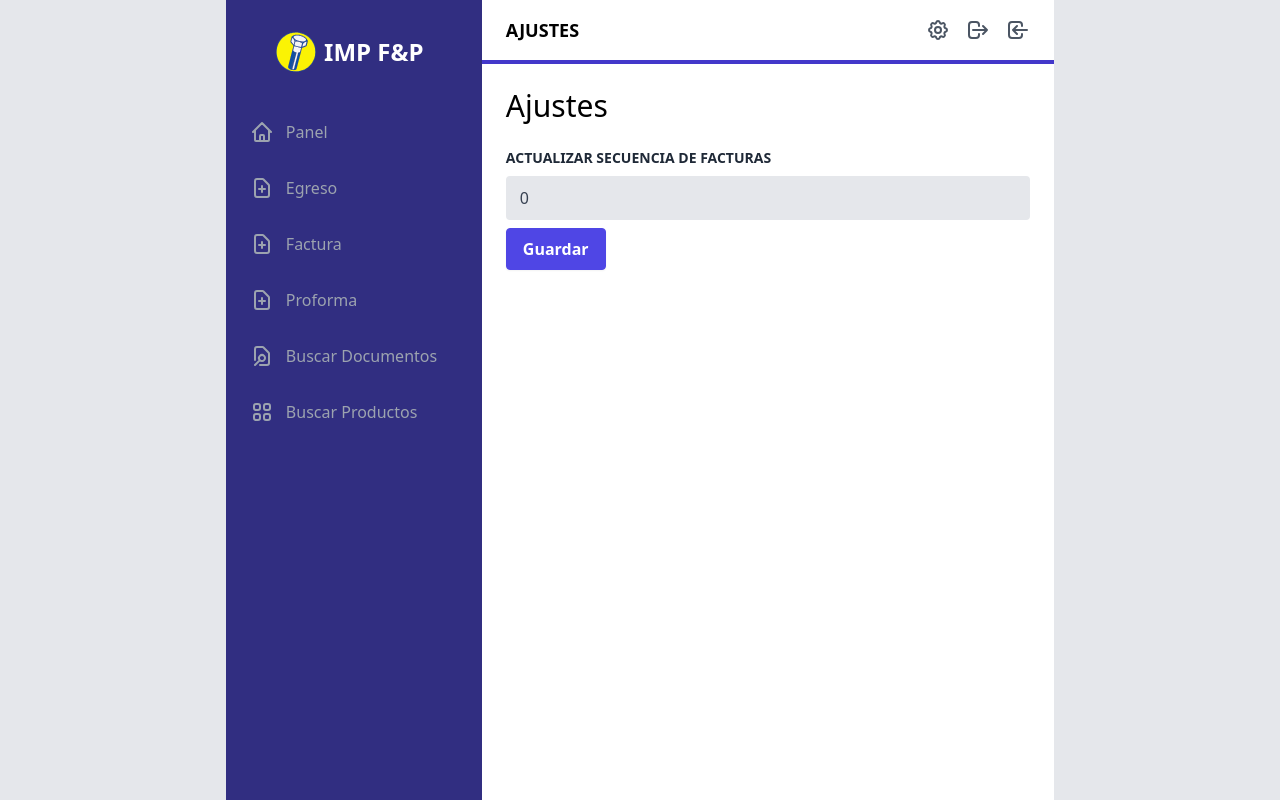
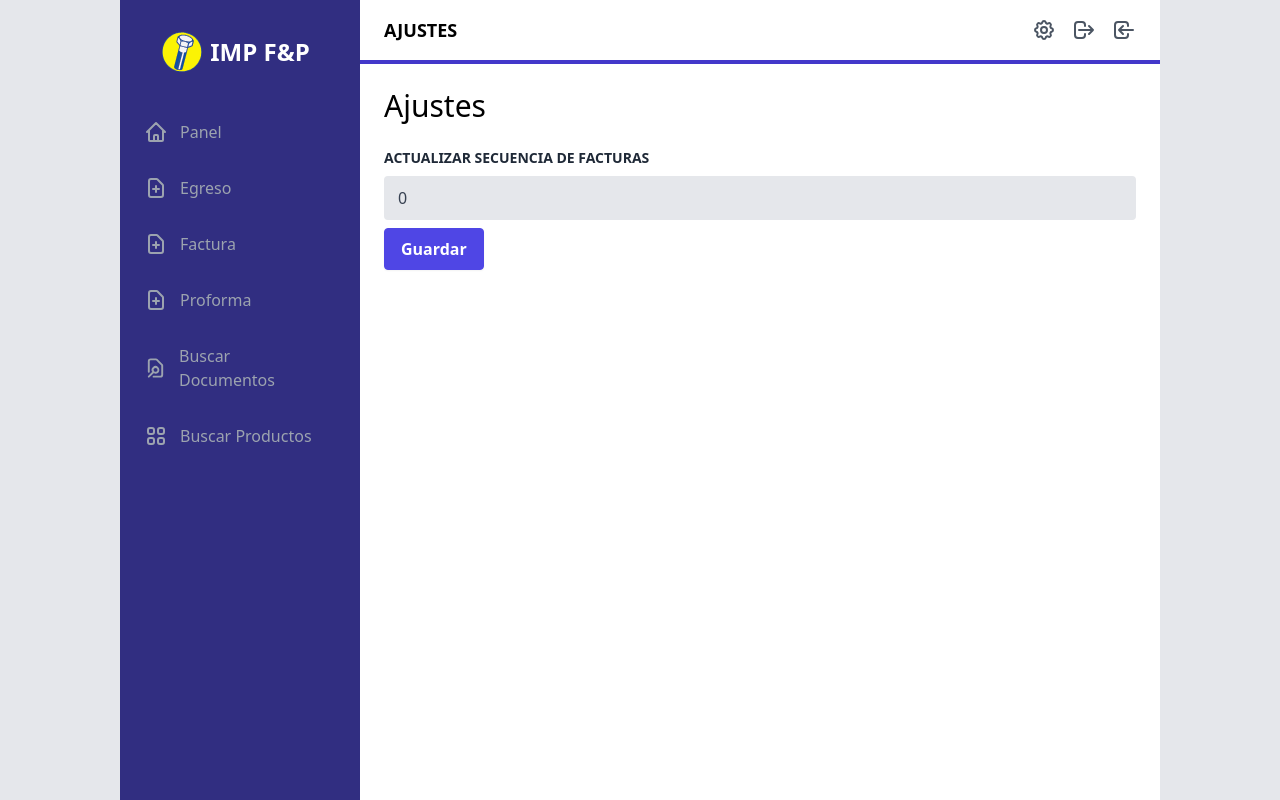
Before and after one commit to luvagu/imp-invoicing-node-react, a React (Create React App) app in the folder client/: page /ajustes in a window 1280 px wide. Built offline with nearby package versions, Linux system fonts and the light colour scheme; no server answers; what @react-pdf/renderer would draw is missing.

Commit message:
consistent widths on all pages

```diff
--- a/client/src/components/Sidebar.jsx
+++ b/client/src/components/Sidebar.jsx
@@ -12,7 +12,7 @@ export default memo(function Sidebar({ sidebarOpen, setSidebarOpen }) {
 		<>
 			<div onClick={close} className={sidebarOpen ? 'fixed z-20 inset-0 bg-black opacity-50 transition-opacity' : 'hidden'}></div>
 
-			<div className={`fixed z-30 inset-y-0 left-0 w-64 transition duration-300 transform bg-indigo-900 overflow-y-auto lg:translate-x-0 lg:static lg:inset-0 ${sidebarOpen ? 'translate-x-0 ease-out' : '-translate-x-full ease-in'}`}>
+			<div className={`fixed z-30 inset-y-0 left-0 w-60 transition duration-300 transform bg-indigo-900 overflow-y-auto lg:translate-x-0 lg:static lg:inset-0 ${sidebarOpen ? 'translate-x-0 ease-out' : '-translate-x-full ease-in'}`}>
 				<div className="flex items-center justify-center mt-8">
 					<div className="flex items-center">
 						<Icon className="h-10 w-10" />
--- a/client/src/index.css
+++ b/client/src/index.css
@@ -2,3 +2,18 @@
 @tailwind base;
 @tailwind components;
 @tailwind utilities;
+
+@layer utilities {
+    @variants responsive {
+        .sm-mw {
+            min-width: 640px;
+        }
+        .md-mw {
+            min-width: 768px;
+        }
+        .lg-mw {
+            min-width: 800px;
+            max-width: 800px;
+        }
+    }
+}
--- a/client/src/pages/Dashboard.jsx
+++ b/client/src/pages/Dashboard.jsx
@@ -37,17 +37,15 @@ export default function Dashboard() {
     }, [errorMsg])
 
 	return (
-		<div className="container mx-auto px-4 md:px-6 py-4 md:py-6">
+		<div className="container lg:lg-mw mx-auto px-4 md:px-6 py-4 md:py-6">
 
 			<h3 className="text-black text-3xl font-medium">Resumen {isLoading && <Spinner />}</h3>
 
 			{errorMsg && <div className="mt-6 px-4 text-center text-sm text-red-600 font-semibold uppercase">{errorMsg}</div>}
 
-			<div className="mt-6">
+			<div className="flex flex-wrap mt-6 -mx-6">
 
-				<div className="flex flex-wrap -mx-6">
-
-					<div className="w-full px-6 sm:w-1/2 mb-6 md:mt-0">
+				<div className="w-full sm:w-1/2 px-6 mb-6 md:mt-0">
 					<div className="flex items-center px-5 py-6 shadow rounded-lg bg-gray-300">
 						<div className="p-3 rounded-full bg-indigo-600 bg-opacity-75">
 							<SvgDocText className="h-8 w-8 text-white" />
@@ -62,7 +60,7 @@ export default function Dashboard() {
 					</div>
 				</div>
 
-					<div className="w-full px-6 sm:w-1/2 mb-6 md:mt-0">
+				<div className="w-full sm:w-1/2 px-6 mb-6 md:mt-0">
 					<div className="flex items-center px-5 py-6 shadow rounded-lg bg-gray-300">
 						<div className="p-3 rounded-full bg-yellow-600 bg-opacity-75">
 							<SvgDocText className="h-8 w-8 text-white" />
@@ -77,7 +75,7 @@ export default function Dashboard() {
 					</div>
 				</div>
 
-					<div className="w-full px-6 sm:w-1/2 mb-6 md:mt-0">
+				<div className="w-full sm:w-1/2 px-6 mb-6 md:mt-0">
 					<div className="flex items-center px-5 py-6 shadow rounded-lg bg-gray-300">
 						<div className="p-3 rounded-full bg-green-600 bg-opacity-75">
 							<SvgUsers className="h-8 w-8 text-white" />
@@ -92,7 +90,7 @@ export default function Dashboard() {
 					</div>
 				</div>
 
-					<div className="w-full px-6 sm:w-1/2 mb-6 md:mt-0">
+				<div className="w-full sm:w-1/2 px-6 mb-6 md:mt-0">
 					<div className="flex items-center px-5 py-6 shadow rounded-lg bg-gray-300">
 						<div className="p-3 rounded-full bg-pink-600 bg-opacity-75">
 							<SvgGrid className="h-8 w-8 text-white" />
@@ -108,7 +106,7 @@ export default function Dashboard() {
 				</div>
 
 			</div>
-			</div>
+
 		</div>
 	)
 }
--- a/client/src/pages/DocumentSearch.jsx
+++ b/client/src/pages/DocumentSearch.jsx
@@ -34,7 +34,7 @@ export default function DocumentSearch() {
     }
 
 	return (
-        <div className="container mx-auto px-4 md:px-6 py-4 md:py-6">
+        <div className="container sm:sm-mw md:md-mw lg:lg-mw mx-auto px-4 md:px-6 py-4 md:py-6">
 
 			<h3 className="text-black text-3xl font-medium">Buscar documentos por:</h3>
 
--- a/client/src/pages/DocumentView.jsx
+++ b/client/src/pages/DocumentView.jsx
@@ -22,7 +22,7 @@ export default function DocumentView() {
 			allowNotes={folder === 'proformas' ? true : false}
 		/>
 	) : (
-		<div className="container mx-auto px-4 md:px-6 py-4 md:py-6">
+		<div className="container sm:sm-mw md:md-mw lg:lg-mw mx-auto px-4 md:px-6 py-4 md:py-6">
 			{isLoading && (
 				<div className="mt-8 px-4 text-center">
 					<Spinner />
--- a/client/src/pages/ProductSearch.jsx
+++ b/client/src/pages/ProductSearch.jsx
@@ -24,7 +24,7 @@ export default function ProductSearch() {
     }
 
 	return (
-        <div className="container mx-auto px-4 md:px-6 py-4 md:py-6">
+        <div className="container sm:sm-mw md:md-mw lg:lg-mw mx-auto px-4 md:px-6 py-4 md:py-6">
 
 			<h3 className="text-black text-3xl font-medium">Buscar productos por:</h3>
 
--- a/client/src/pages/ProformaInvoice.jsx
+++ b/client/src/pages/ProformaInvoice.jsx
@@ -252,7 +252,7 @@ export default function ProformaInvoice({ docType, apiFolder, docDataReceived =
     }, [docDataReceived])
 
     return (
-        <div className="container mx-auto px-4 md:px-6 py-4 md:py-6">
+        <div className="container sm:sm-mw md:md-mw lg:lg-mw mx-auto px-4 md:px-6 py-4 md:py-6">
             {/* Promt the user in case of unsaved data */}
             <Prompt
                 when={isEditing}
--- a/client/src/pages/Settings.jsx
+++ b/client/src/pages/Settings.jsx
@@ -59,7 +59,7 @@ export default function Settings() {
     }, [errorMsg, successMsg])
 
     return (
-        <div className="container mx-auto px-4 md:px-6 py-4 md:py-6">
+        <div className="container sm:sm-mw md:md-mw lg:lg-mw mx-auto px-4 md:px-6 py-4 md:py-6">
             <h3 className="text-black text-3xl font-medium">Ajustes</h3>
 
             <div className="flex flex-wrap mt-6">
```
Lines whose indentation alone changed are shown as unchanged.
